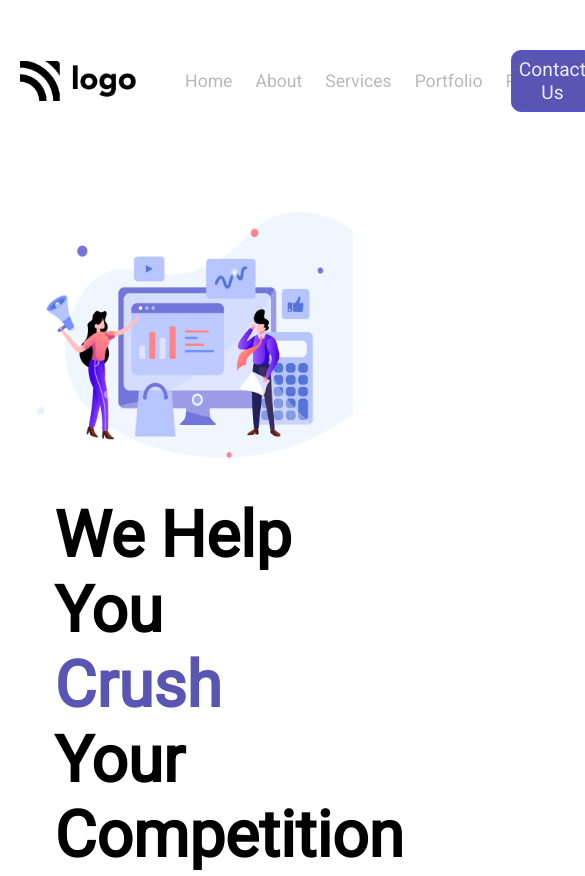
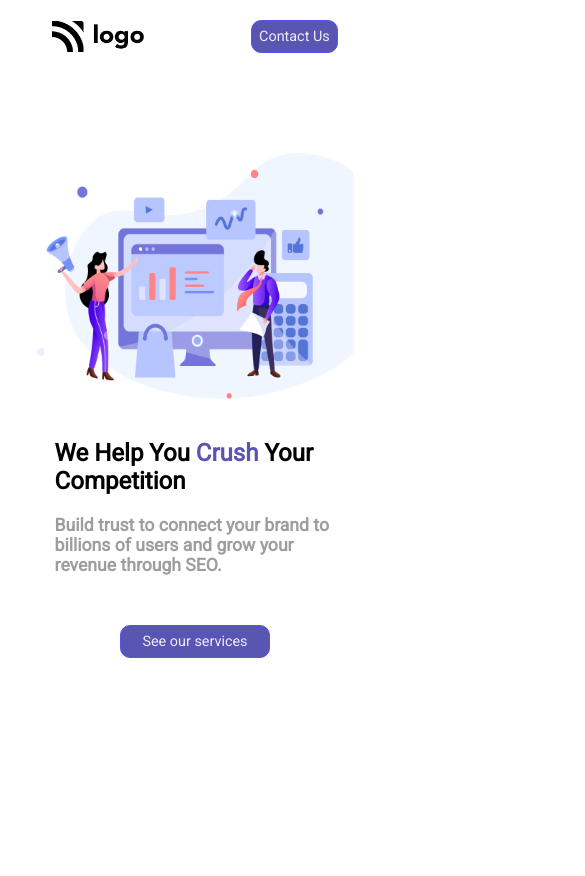
Before and after one commit to richedperson1/Web-page-Project-4, a plain HTML site: page index.html in a window 390 px wide. Shown: the top 876 px of the page, 585 px wide, since content can reach past the window. After the commit the page ends 844 px from the top, so only its background shows below. Drawn offline with Linux system fonts and the light colour scheme.

Commit message:
Clear the issue body section overflow and page look reponsive

```diff
--- a/index.html
+++ b/index.html
@@ -3,8 +3,8 @@
 
 <head>
     <meta charset="UTF-8">
-    <!-- <meta http-equiv="X-UA-Compatible" content="IE=edge"> -->
-    <!-- <meta name="viewport" content="width=device-width, initial-scale=1.0"> -->
+    <meta http-equiv="X-UA-Compatible" content="IE=edge">
+    <meta name="viewport" content="width=device-width, initial-scale=1.0">
     <link rel="stylesheet" href="style.css">
     <title>Project Number 4</title>
 </head>
@@ -15,7 +15,7 @@
             <div class="logo-nav-links flex">
                 <img src="./assets/logo.png" alt="">
 
-                <nav class="nav-bar-links flex">
+                <nav class="nav-bar-links">
                     <a href="#" class="Home">Home</a>
                     <a href="#" class="About">About</a>
                     <a href="#" class="Services">Services</a>
@@ -23,9 +23,9 @@
                     <a href="#" class="Pricing">Pricing</a>
                 </nav>
             </div>
-            <div class="button">
-                <button class="button-shape" id="contact-us">Contact Us</button>
-            </div>
+            <!-- <div class="button"> -->
+            <button class="button-shape" id="contact-us">Contact Us</button>
+            <!-- </div> -->
         </section>
     </header>
 
--- a/style.css
+++ b/style.css
@@ -11,22 +11,32 @@
     font-family: 'Roboto', sans-serif;
 }
 
+:root {
+    --navbar-link-color: #b9b9b9;
+}
+
 
 /* Making common/utilities class */
+
+.container {
+    max-width: 1320px;
+    /* width: min(600px, 90%); */
+    margin-inline: auto;
+}
 
 .flex {
     display: flex;
 }
 
 .container {
-    max-width: 1330px;
-    width: min(90%, 1320px);
+    max-width: 1320px;
+    width: min(1320px, 90%);
     margin-inline: auto;
 }
 
 .button-shape {
     padding: 7px;
-    font-size: 1.2rem;
+    /* font-size: 1.2rem; */
     border-radius: 10px;
     border: 0.2px solid #5850ef;
     background-color: #5955b3 !important;
@@ -43,41 +53,30 @@
 
 /* Header section */
 
-header {
-    margin-top: 50px;
+.header-section {
+    margin-top: 20px;
+    justify-content: space-between;
 }
 
-body {
-    background-color: #fefffe;
-}
-
-.header-section {
-    justify-content: space-between;
+.logo-nav-links {
+    gap: 20px;
     align-items: center;
 }
 
-.logo-nav-links {
-    gap: 10%;
-    align-items: center;
-}
-
-.nav-bar-links {
-    gap: 23px;
-    font-size: 1.1rem;
+.logo-nav-links img {
+    width: 20%;
 }
 
 
 /* Nav bar links anchor tag */
 
-.nav-bar-links a {
-    text-decoration: none;
-    color: #b9b9b9;
-    /* #b9b9b9
-    1c1c1d*/
+nav a {
+    color: var(--navbar-link-color);
 }
 
-.logo-nav-links img {
-    height: 40px;
+.nav-bar-links {
+    display: flex;
+    gap: 30px;
 }
 
 
@@ -112,9 +111,13 @@ main {
 
 /* Main Heading attribute */
 
+main {
+    margin-bottom: 50px;
+}
+
 .main-heading-h1 {
     width: 100%;
-    font-size: 4rem;
+    /* font-size: 4rem; */
 }
 
 .Crush {
@@ -129,7 +132,7 @@ h5 {
     margin-top: 30px;
     width: 60%;
     font-size: 1.3rem;
-    padding: 20px;
+    /* padding: 20px; */
 }
 
 
@@ -142,36 +145,11 @@ h5 {
 
 /* Media Query section */
 
-@media screen and (830px <=width>1230px) {
-    .container {
-        max-width: 960px;
-    }
-    main {
-        margin-bottom: 30px;
-    }
-    .main-heading-h1 {
-        font-size: 3rem;
-    }
-}
+@media only screen and (min-width: 650px) and (max-width: 1050) {}
 
-
-/* @media screen and (max-width:830px) {
-
-    main {
-        margin-bottom: 30px;
-        width: max(600px, 100%);
-    }
-    .main-heading-h1 {
-        font-size: 2.2rem;
-    }
-    h5 {
-        font-size: 0.8rem;
-    }
-} */
-
-@media (max-width:830px) and (min-width:250px) {
-    .container {
-        max-width: 100%;
+@media only screen and (min-width: 200px) and (max-width: 650px) {
+    .nav-bar-links {
+        display: none;
     }
     .main-headline {
         flex-direction: column-reverse !important;
@@ -187,7 +165,17 @@ h5 {
     .main-heading-img {
         width: 90%;
     }
+    .button-shape {
+        /* width: 90%; */
+        font-size: 0.9rem;
+    }
     .services {
-        width: 40%;
+        width: min(90%, 150px);
+    }
+    .header-section {
+        justify-content: space-evenly;
+    }
+    .logo-nav-links img {
+        width: 55%;
     }
 }
```
